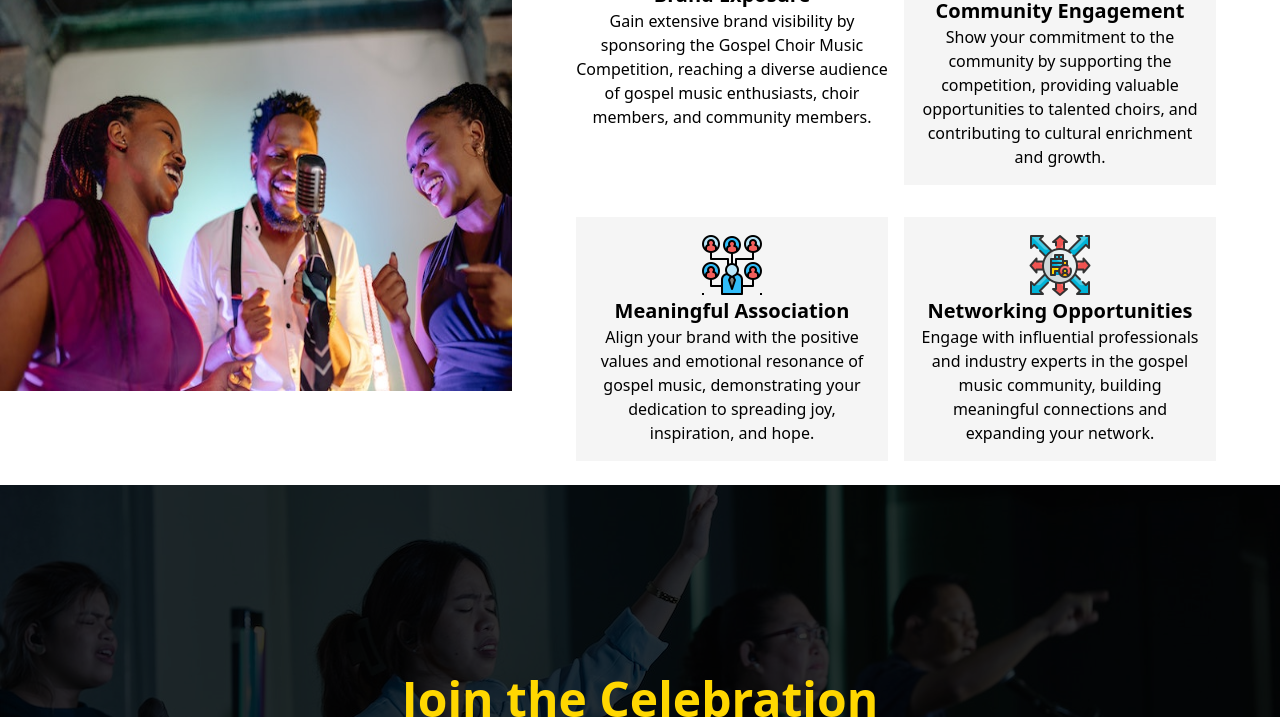
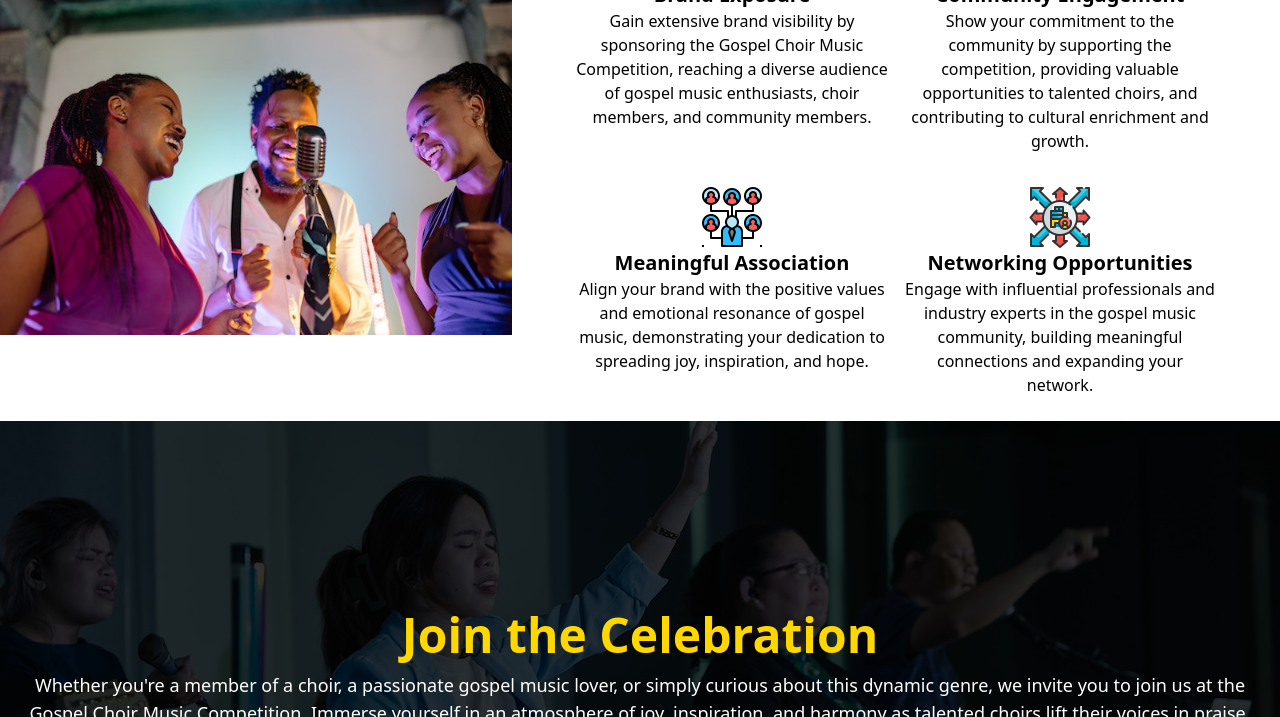
Before and after one commit to Emmykally/GCMC, a website: page public/index.html in a window 1280 px wide. Shown: the part 1851-2568 px from the top of the page. Drawn offline with Linux system fonts and the light colour scheme.

Commit message:
bug fixed

```diff
--- a/public/index.html
+++ b/public/index.html
@@ -148,22 +148,22 @@
                             <p class="text-center text-base">Gain extensive brand visibility by sponsoring the Gospel Choir Music Competition,
                                 reaching a diverse audience of gospel music enthusiasts, choir members, and community members.</p>
                         </div>
-                        <div class="sponsor-box">
-                            <div class="sponsor-img"><img src="./img/community.png" alt="Community Engagement icon" class="w-full h-full"></div>
-                            <h3 class="sponsor-text">Community Engagement</h3>
-                            <p class="text-center">Show your commitment to the community by supporting the competition, providing valuable
+                        <div class="bg-sponsor p-4 mt-4">
+                            <div class="m-auto h-16 w-16"><img src="./img/community.png" alt="Community Engagement icon" class="w-full h-full"></div>
+                            <h3 class="text-xl font-semibold text-center">Community Engagement</h3>
+                            <p class="text-center text-base">Show your commitment to the community by supporting the competition, providing valuable
                                 opportunities to talented choirs, and contributing to cultural enrichment and growth.</p>
                         </div>
-                        <div class="sponsor-box">
-                            <div class="sponsor-img"><img src="./img/association.png" alt="Meaningful Association icon" class="w-full h-full"></div>
-                            <h3 class="sponsor-text">Meaningful Association</h3>
-                            <p class="text-center"> Align your brand with the positive values and emotional resonance of gospel music, demonstrating
+                        <div class="bg-sponsor p-4 mt-4">
+                            <div class="m-auto h-16 w-16"><img src="./img/association.png" alt="Meaningful Association icon" class="w-full h-full"></div>
+                            <h3 class="text-xl font-semibold text-center">Meaningful Association</h3>
+                            <p class="text-center text-base"> Align your brand with the positive values and emotional resonance of gospel music, demonstrating
                                  your dedication to spreading joy, inspiration, and hope.</p>
                         </div>
-                        <div class="sponsor-box">
-                            <div class="sponsor-img"><img src="./img/networking.png" alt="Networking Opportunities icon" class="w-full h-full"></div>
-                            <h3 class="sponsor-text">Networking Opportunities</h3>
-                            <p class="text-center"> Engage with influential professionals and industry experts in the gospel music community,
+                        <div class="bg-sponsor p-4 mt-4">
+                            <div class="m-auto h-16 w-16"><img src="./img/networking.png" alt="Networking Opportunities icon" class="w-full h-full"></div>
+                            <h3 class="text-xl font-semibold text-center">Networking Opportunities</h3>
+                            <p class="text-center text-base"> Engage with influential professionals and industry experts in the gospel music community,
                                 building meaningful connections and expanding your network.</p>
                         </div>
                     </div>
```
